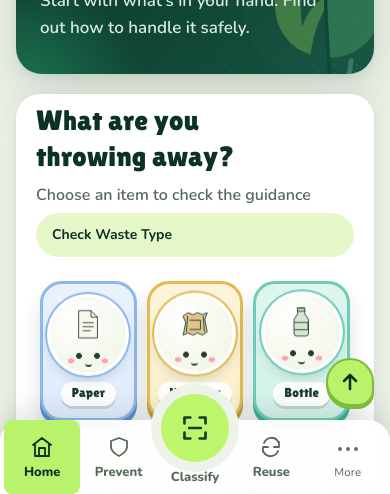
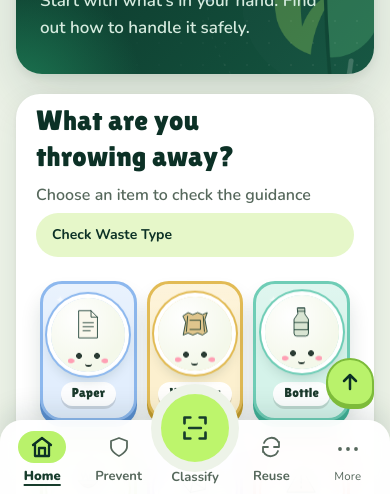
Before and after one commit to secre-alt/HIPOS, a website with bundled scripts: page pwa/index.html in a window 390 px wide. Shown: the part 350-844 px from the top of the page. Built offline with nearby package versions, Linux system fonts and the light colour scheme.

Commit message:
Improved the active states: - Lime pill behind the selected icon. - Bolder, underlined selected label. - Inner ring when Classify is selected. - Softer highlight when More is open, distinct from its selected state.

```diff
--- a/pwa/styles/field-guide.css
+++ b/pwa/styles/field-guide.css
@@ -137,10 +137,20 @@
     display: flex; flex-direction: column; align-items: center; justify-content: center;
     gap: 5px; width: 100%; min-width: 48px; min-height: 74px; padding: 10px 2px 8px;
     margin: 0; border: 0; border-radius: 0; background: transparent; box-shadow: none;
-    font: inherit; font-size: .72rem; font-weight: 800; line-height: 1.2;
+    font: inherit; font-size: .72rem; font-weight: 700; line-height: 1.2;
     color: var(--muted); text-align: center; text-decoration: none; white-space: normal;
   }
-  .mobile-bottom-nav > a[aria-current=page], .mobile-bottom-nav .mobile-more > button:is(.is-current, [aria-expanded=true]) { background: var(--leaf); color: var(--green-deep); border-radius: 8px; }
+  .mobile-bottom-nav > a[aria-current=page],
+  .mobile-bottom-nav .mobile-more > button.is-current { color: var(--ink); font-weight: 900; }
+  .mobile-bottom-nav > a:not(.mobile-classify) > svg,
+  #mobile-more-toggle > svg { box-sizing: content-box; padding: 4px 12px; border-radius: 18px; }
+  .mobile-bottom-nav > a[aria-current=page] > svg,
+  #mobile-more-toggle.is-current > svg { background: var(--leaf); color: var(--green-deep); stroke-width: 2.3; }
+  #mobile-more-toggle[aria-expanded=true]:not(.is-current) > svg { background: var(--leaf-soft); color: var(--ink); }
+  .mobile-bottom-nav > a[aria-current=page] > span:last-child,
+  #mobile-more-toggle.is-current > span { text-decoration: underline; text-decoration-thickness: 2px; text-underline-offset: 4px; }
+  .mobile-classify[aria-current=page] .classify-disc { outline: 2px solid var(--green); outline-offset: -14px; }
+  :root[data-theme=dark] .mobile-classify[aria-current=page] .classify-disc { outline-color: #173d2c; }
   .mobile-bottom-nav a::after { display: none; }
   .mobile-bottom-nav svg { flex-shrink: 0; width: 24px; height: 24px; fill: none; stroke: currentColor; stroke-width: 1.8; stroke-linecap: round; stroke-linejoin: round; }
   .mobile-bottom-nav > a.mobile-classify { justify-content: flex-end; position: relative; padding-top: 48px; }
```
